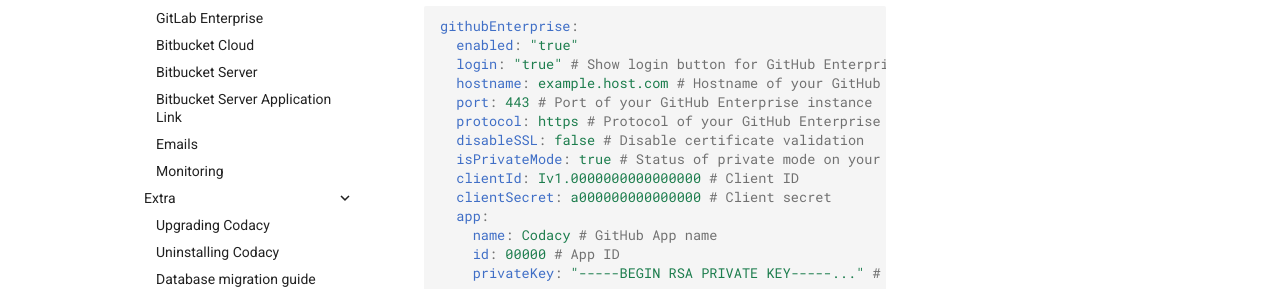
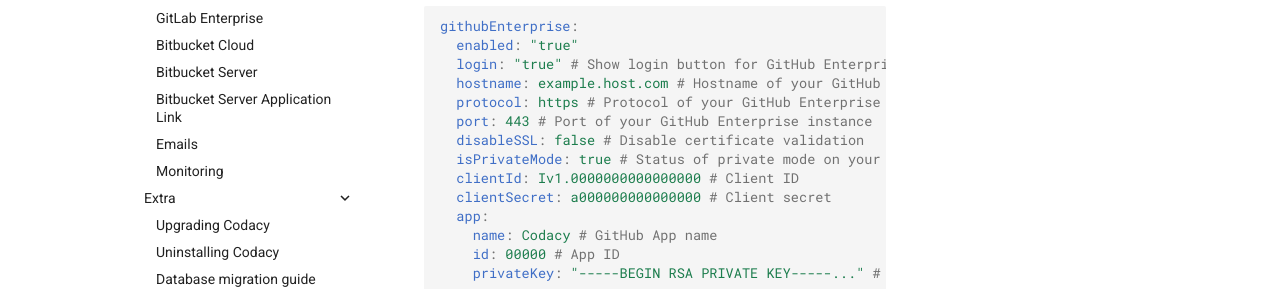
Before and after one commit to codacy/chart, an MkDocs documentation site: the page built from docs/configuration/integrations/github-enterprise.md, in a window 1280 px wide and 1233 px high. Shown: the part 437-726 px from the top of the window. Built offline with MkDocs 1.6.1 and Material for MkDocs 9.7.7, drawn with Linux system fonts in a browser that asks for light colours.

```diff
--- a/docs/configuration/integrations/github-enterprise.md
+++ b/docs/configuration/integrations/github-enterprise.md
@@ -13,8 +13,8 @@ Follow the instructions below to set up the Codacy integration with GitHub Enter
       enabled: "true"
       login: "true" # Show login button for GitHub Enterprise
       hostname: example.host.com # Hostname of your GitHub Enterprise instance
+      protocol: https # Protocol of your GitHub Enterprise instance
       port: 443 # Port of your GitHub Enterprise instance
-      protocol: https # Protocol of your GitHub Enterprise instance
       disableSSL: false # Disable certificate validation
       isPrivateMode: true # Status of private mode on your GitHub Enterprise instance
       clientId: Iv1.0000000000000000 # Client ID
```
Also changed, not shown: 2 other files.
